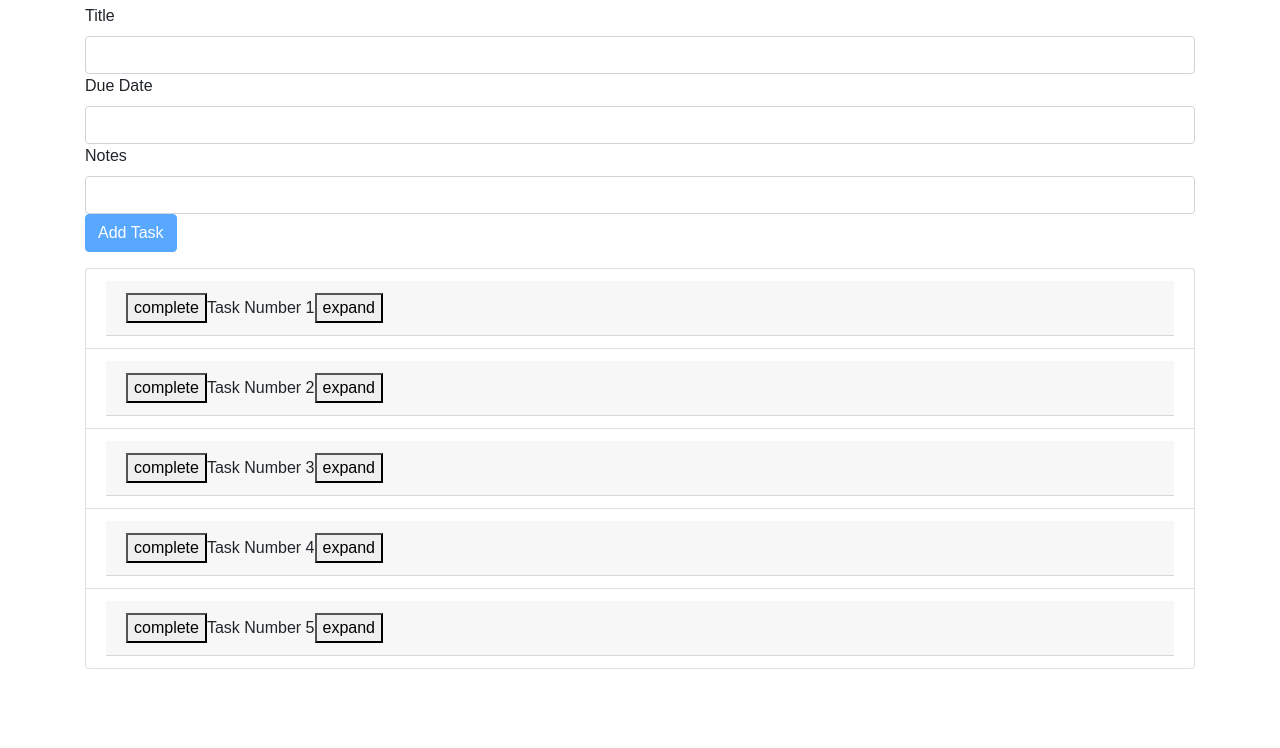
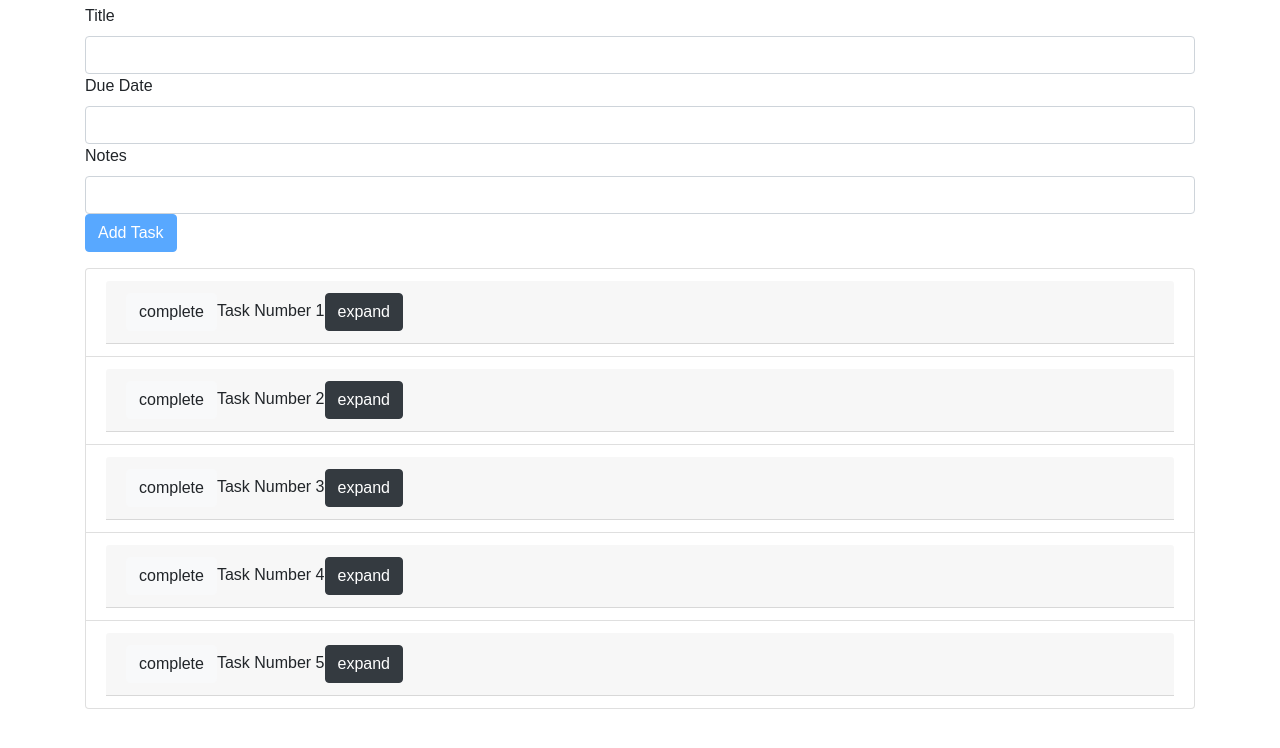
Before and after one commit to jayceehex/to-do-react-app, a React (Create React App) app: page / in a window 1280 px wide. Shown: the top 748 px of the page. Built offline with nearby package versions, Linux system fonts and the light colour scheme.

Commit message:
Messed about with buttons

```diff
--- a/src/components/ListItem.jsx
+++ b/src/components/ListItem.jsx
@@ -6,6 +6,7 @@ class ListItem extends Component {
         super(props);
         this.state = {
             detailsHidden: true,
+            completed: this.props.completed
         }
         this.handleDetailToggle = this.handleDetailToggle.bind(this);
     }
@@ -13,6 +14,7 @@ class ListItem extends Component {
     handleDetailToggle() {
         this.setState({
             detailsHidden: !this.state.detailsHidden,
+            completed: !this.state.completed
         })
     }
 
@@ -21,9 +23,9 @@ class ListItem extends Component {
         return (
             <li key={ id } className="list-group-item">
                 <div className="card-header">
-                    <button onClick={ onClick }>complete</button>
+                    <button className={"btn " + (this.state.completed ? "btn-success" : "btn-light")} onClick={ onClick }>complete</button>
                     <span className="card-title">{title}</span>
-                    <button onClick={ this.handleDetailToggle }>expand</button>
+                    <button className="btn btn-dark" onClick={ this.handleDetailToggle }>expand</button>
                 </div>
                 { this.state.detailsHidden ? null : (<Details taskData={ this.props }/>) }
             </li>
```
